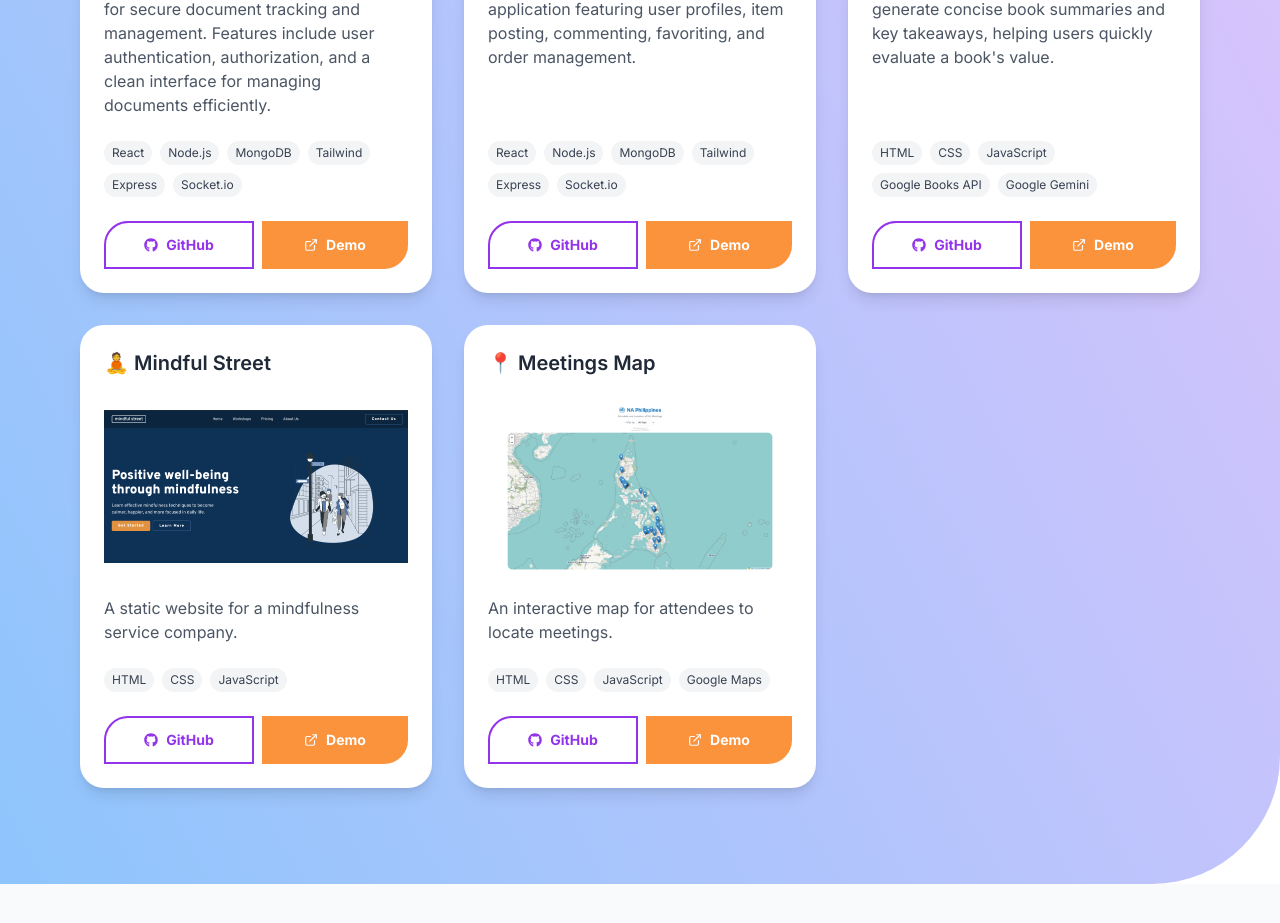
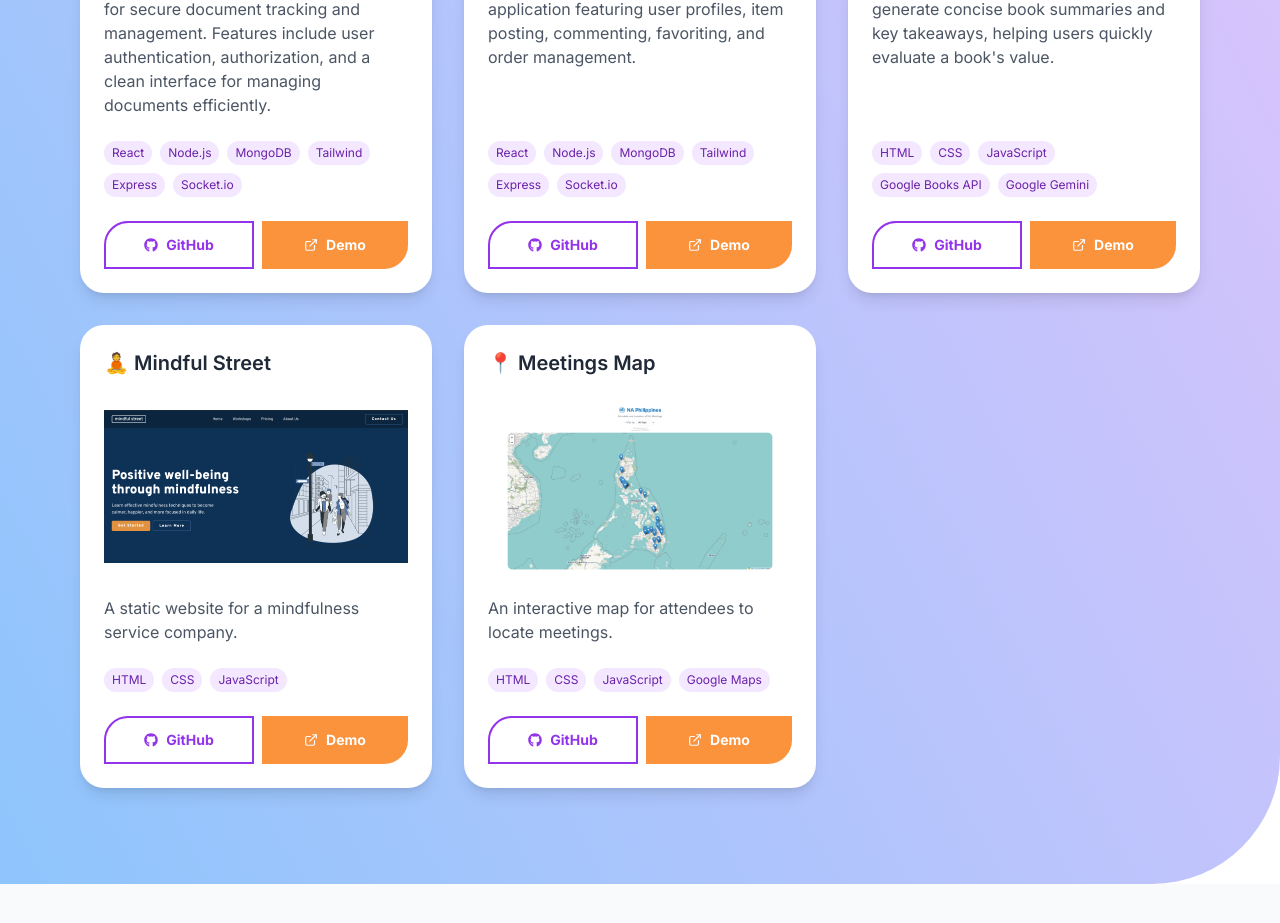
Before and after one commit to albarleta/albarleta, a React (Vite) app: page / in a window 1280 px wide. Shown: the part 1554-2477 px from the top of the page. Built offline with nearby package versions, Linux system fonts and the light colour scheme.

Commit message:
fix: change badge color

```diff
--- a/src/components/Projects.jsx
+++ b/src/components/Projects.jsx
@@ -109,7 +109,7 @@ export default function Projects() {
                   {project.technologies.map((tech, techIndex) => (
                     <span
                       key={techIndex}
-                      className="bg-gray-100 text-gray-700 px-2 py-1 rounded-full text-xs"
+                      className="bg-purple-100 text-purple-800 px-2 py-1 rounded-full text-xs"
                     >
                       {tech}
                     </span>
```
